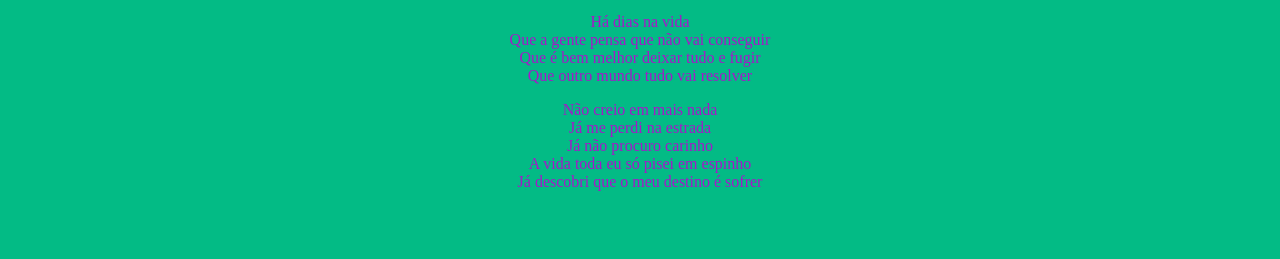
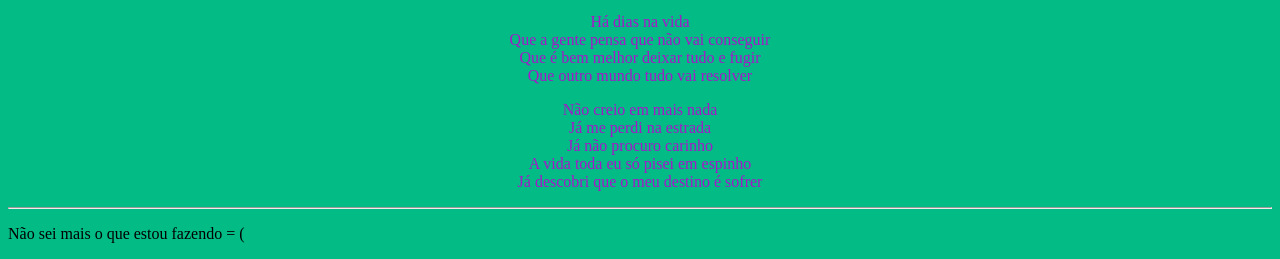
Before and after one commit to AxelAkakube/Iamjustdoingthisthingforfun, a plain HTML site: page index.html in a window 1280 px wide. Shown: the part 667-926 px from the top of the page. Before the commit the page ends 874 px from the top, so only its background shows below. Drawn offline with Linux system fonts and the light colour scheme.

Commit message:
fixed the index.html

```diff
--- a/index.html
+++ b/index.html
@@ -24,5 +24,6 @@
         <p>Há dias na vida <br>Que a gente pensa que não vai conseguir <br>Que é bem melhor deixar tudo e fugir <br>Que outro mundo tudo vai resolver</p>
         <p>Não creio em mais nada <br>Já me perdi na estrada <br>Já não procuro carinho <br>A vida toda eu só pisei em espinho <br>Já descobri que o meu destino é sofrer</p>
     </div>
+    <hr><p>Não sei mais o que estou fazendo = (</p>
 </body>
 </html>
```
